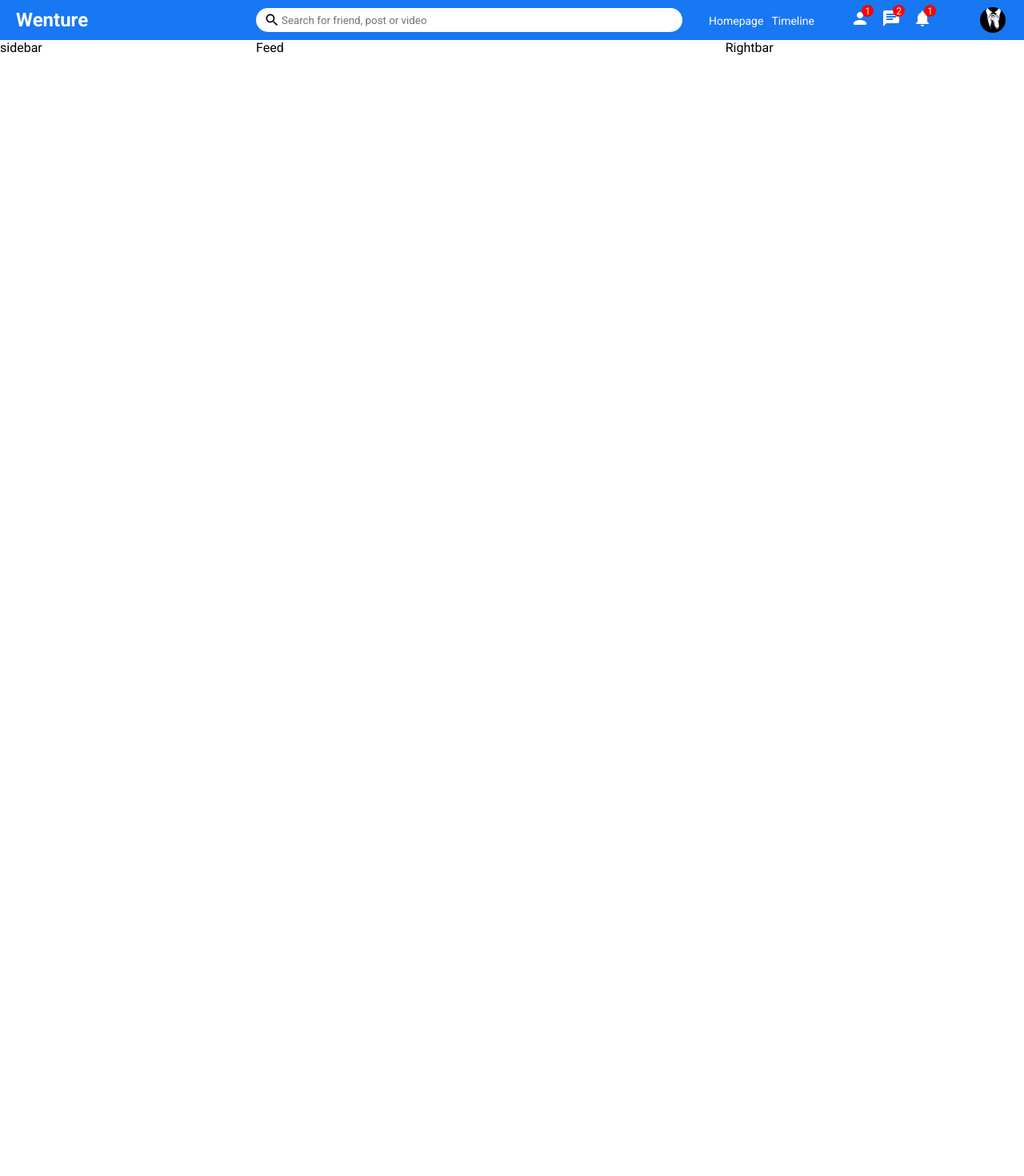
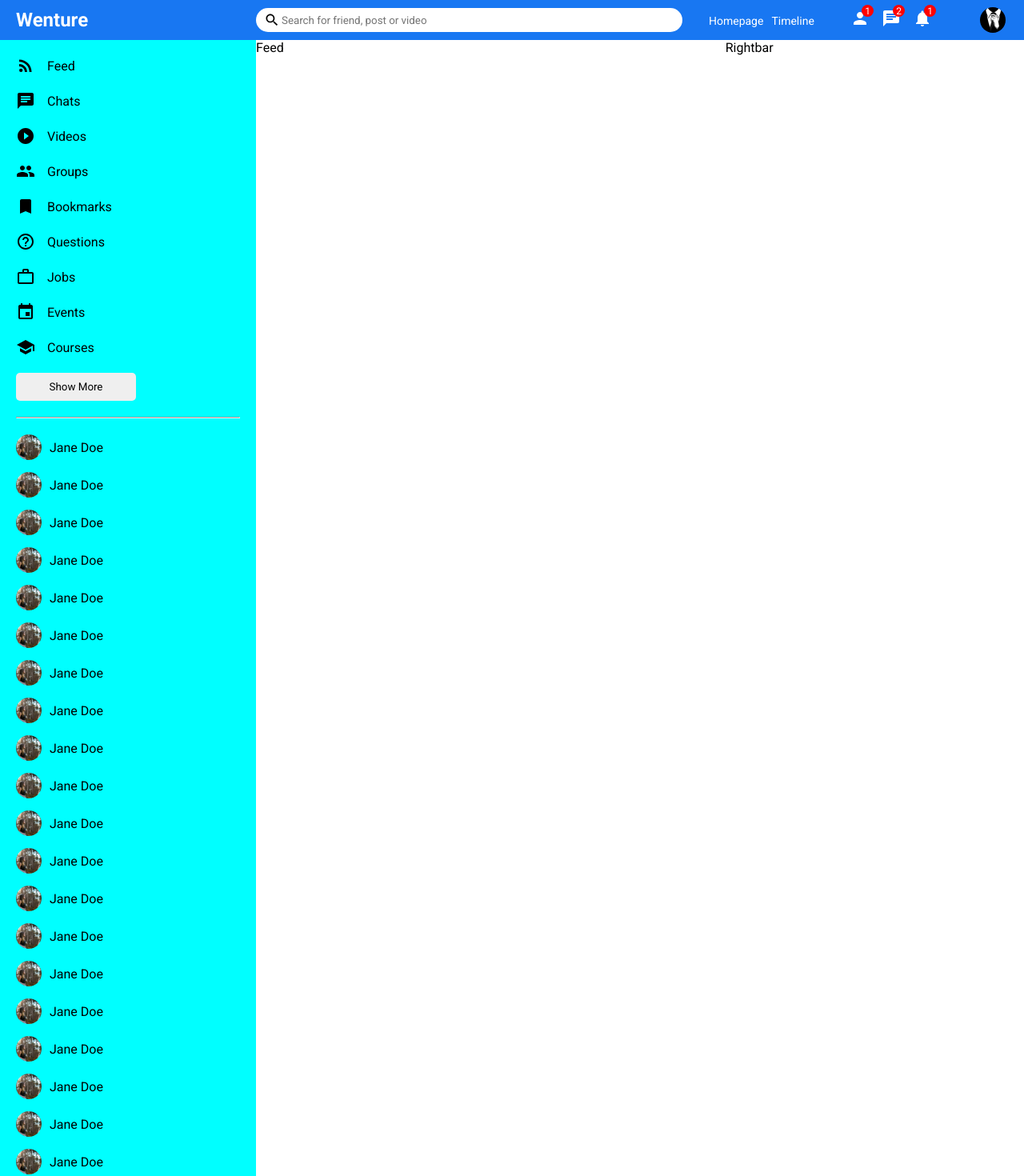
Before and after one commit to heet-kumar/Wenture-frontend, a React (Create React App) app: page / in a window 1280 px wide. Shown: the top 1470 px of the page at 80% size. Before the commit the page ends 800 px from the top, so only its background shows below. Built offline with nearby package versions, Linux system fonts and the light colour scheme.

Commit message:
sidebar component updated

```diff
--- a/src/components/sidebar/Sidebar.jsx
+++ b/src/components/sidebar/Sidebar.jsx
@@ -1,10 +1,147 @@
 import React from 'react';
 import "./sidebar.css";
+import {Bookmark, Chat, Event, Group, HelpOutline, PlayCircleFilledOutlined, RssFeed, School, WorkOutline} from '@mui/icons-material';
+
+const arr = [
+    {
+        icon: <RssFeed className="sidebarIcon"/>,
+        text: 'Feed'
+    },
+    {
+        icon: <Chat className="sidebarIcon"/>,
+        text: 'Chats'
+    },
+    {
+        icon: <PlayCircleFilledOutlined className="sidebarIcon"/>,
+        text: 'Videos'
+    },
+    {
+        icon: <Group className="sidebarIcon"/>,
+        text: 'Groups'
+    },
+    {
+        icon: <Bookmark className="sidebarIcon"/>,
+        text: 'Bookmarks'
+    },
+    {
+        icon: <HelpOutline className="sidebarIcon"/>,
+        text: 'Questions'
+    },
+    {
+        icon: <WorkOutline className="sidebarIcon"/>,
+        text: 'Jobs'
+    },
+    {
+        icon: <Event className="sidebarIcon"/>,
+        text: 'Events'
+    },
+    {
+        icon: <School className="sidebarIcon"/>,
+        text: 'Courses'
+    }
+];
 
 export default function Sidebar() {
     return(
         <div className="sidebar">
-            sidebar
+            <div className="sidebarWrapper">
+                <ul className="sidebarList">
+                    {
+                        arr.map(id =>{
+                            return(
+                                <li key={id.text} className="sidebarListItem">
+                                    {id.icon}
+                                    <span className="sidebarListItemText">{id.text}</span>
+                                </li>
+                            );
+                        })
+                    }
+                </ul>
+                <button className="sidebarButton">Show More</button>
+                <hr className="sidebarHr"/>
+                <ul className="sidebarFriendList">
+                    <li className="sidebarFriend">
+                        <img src="/assets/person/2.jpg" alt="" className="sidebarFriendImg" />
+                        <span className="sidebarFriendName">Jane Doe</span>
+                    </li>
+                    <li className="sidebarFriend">
+                        <img src="/assets/person/2.jpg" alt="" className="sidebarFriendImg" />
+                        <span className="sidebarFriendName">Jane Doe</span>
+                    </li>
+                    <li className="sidebarFriend">
+                        <img src="/assets/person/2.jpg" alt="" className="sidebarFriendImg" />
+                        <span className="sidebarFriendName">Jane Doe</span>
+                    </li>
+                    <li className="sidebarFriend">
+                        <img src="/assets/person/2.jpg" alt="" className="sidebarFriendImg" />
+                        <span className="sidebarFriendName">Jane Doe</span>
+                    </li>
+                    <li className="sidebarFriend">
+                        <img src="/assets/person/2.jpg" alt="" className="sidebarFriendImg" />
+                        <span className="sidebarFriendName">Jane Doe</span>
+                    </li>
+                    <li className="sidebarFriend">
+                        <img src="/assets/person/2.jpg" alt="" className="sidebarFriendImg" />
+                        <span className="sidebarFriendName">Jane Doe</span>
+                    </li>
+                    <li className="sidebarFriend">
+                        <img src="/assets/person/2.jpg" alt="" className="sidebarFriendImg" />
+                        <span className="sidebarFriendName">Jane Doe</span>
+                    </li>
+                    <li className="sidebarFriend">
+                        <img src="/assets/person/2.jpg" alt="" className="sidebarFriendImg" />
+                        <span className="sidebarFriendName">Jane Doe</span>
+                    </li>
+                    <li className="sidebarFriend">
+                        <img src="/assets/person/2.jpg" alt="" className="sidebarFriendImg" />
+                        <span className="sidebarFriendName">Jane Doe</span>
+                    </li>
+                    <li className="sidebarFriend">
+                        <img src="/assets/person/2.jpg" alt="" className="sidebarFriendImg" />
+                        <span className="sidebarFriendName">Jane Doe</span>
+                    </li>
+                    <li className="sidebarFriend">
+                        <img src="/assets/person/2.jpg" alt="" className="sidebarFriendImg" />
+                        <span className="sidebarFriendName">Jane Doe</span>
+                    </li>
+                    <li className="sidebarFriend">
+                        <img src="/assets/person/2.jpg" alt="" className="sidebarFriendImg" />
+                        <span className="sidebarFriendName">Jane Doe</span>
+                    </li>
+                    <li className="sidebarFriend">
+                        <img src="/assets/person/2.jpg" alt="" className="sidebarFriendImg" />
+                        <span className="sidebarFriendName">Jane Doe</span>
+                    </li>
+                    <li className="sidebarFriend">
+                        <img src="/assets/person/2.jpg" alt="" className="sidebarFriendImg" />
+                        <span className="sidebarFriendName">Jane Doe</span>
+                    </li>
+                    <li className="sidebarFriend">
+                        <img src="/assets/person/2.jpg" alt="" className="sidebarFriendImg" />
+                        <span className="sidebarFriendName">Jane Doe</span>
+                    </li>
+                    <li className="sidebarFriend">
+                        <img src="/assets/person/2.jpg" alt="" className="sidebarFriendImg" />
+                        <span className="sidebarFriendName">Jane Doe</span>
+                    </li>
+                    <li className="sidebarFriend">
+                        <img src="/assets/person/2.jpg" alt="" className="sidebarFriendImg" />
+                        <span className="sidebarFriendName">Jane Doe</span>
+                    </li>
+                    <li className="sidebarFriend">
+                        <img src="/assets/person/2.jpg" alt="" className="sidebarFriendImg" />
+                        <span className="sidebarFriendName">Jane Doe</span>
+                    </li>
+                    <li className="sidebarFriend">
+                        <img src="/assets/person/2.jpg" alt="" className="sidebarFriendImg" />
+                        <span className="sidebarFriendName">Jane Doe</span>
+                    </li>
+                    <li className="sidebarFriend">
+                        <img src="/assets/person/2.jpg" alt="" className="sidebarFriendImg" />
+                        <span className="sidebarFriendName">Jane Doe</span>
+                    </li>
+                </ul>
+            </div>
         </div>
     );
 }
--- a/src/components/sidebar/sidebar.css
+++ b/src/components/sidebar/sidebar.css
@@ -1,4 +1,58 @@
 .sidebar{
     flex: 3;
     height: calc(100vh-50px);
+    overflow-y: scroll;
+    background-color: aqua;
 }
+
+.sidebarWrapper{
+    padding: 20px;
+}
+
+.sidebarList{
+    padding: 0;
+    margin: 0;
+    list-style: none;
+}
+
+.sidebarListItem{
+    display: flex;
+    align-items: center;
+    margin-bottom: 20px;
+}
+
+.sidebarIcon{
+    margin-right: 15px;
+}
+
+.sidebarButton{
+    width: 150px;
+    border: none;
+    padding: 10px;
+    border-radius: 5px;
+    font-weight: 500;
+}
+
+.sidebarHr{
+    margin: 20px 0;
+}
+
+.sidebarFriendList{
+    padding: 0;
+    margin: 0;
+    list-style: none;
+}
+
+.sidebarFriend{
+    display: flex;
+    align-items: center;
+    margin-bottom: 15px;
+}
+
+.sidebarFriendImg{
+    width: 32px;
+    height: 32px;
+    border-radius: 50%;
+    object-fit: cover;
+    margin-right: 10px;
+}
--- a/src/pages/home/Home.jsx
+++ b/src/pages/home/Home.jsx
@@ -11,9 +11,8 @@ export default function Home() {
             <Topbar />
             <div className="homeContainer">
                 <Sidebar />
-                <Feed/>
-
-                <Rightbar/>
+                <Feed />
+                <Rightbar />
             </div>
         </>
     );
```
